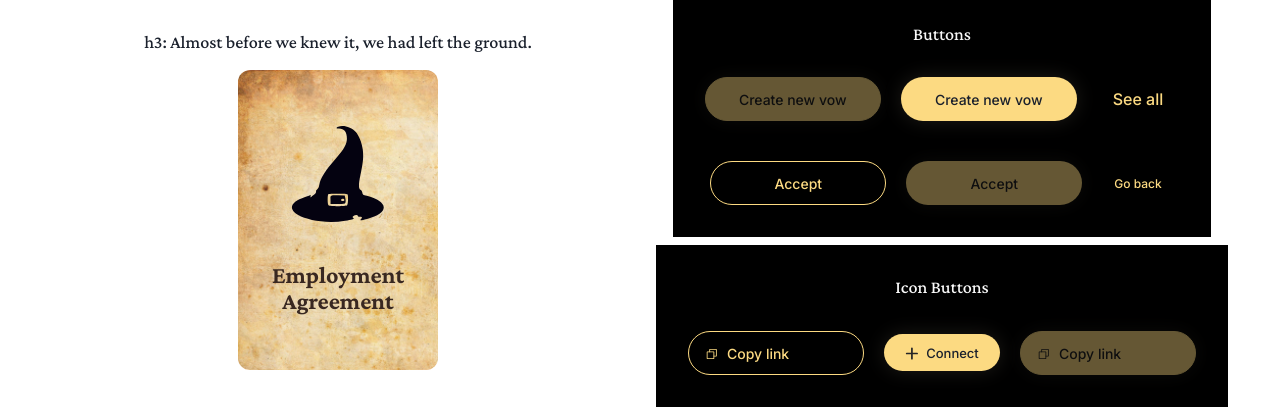
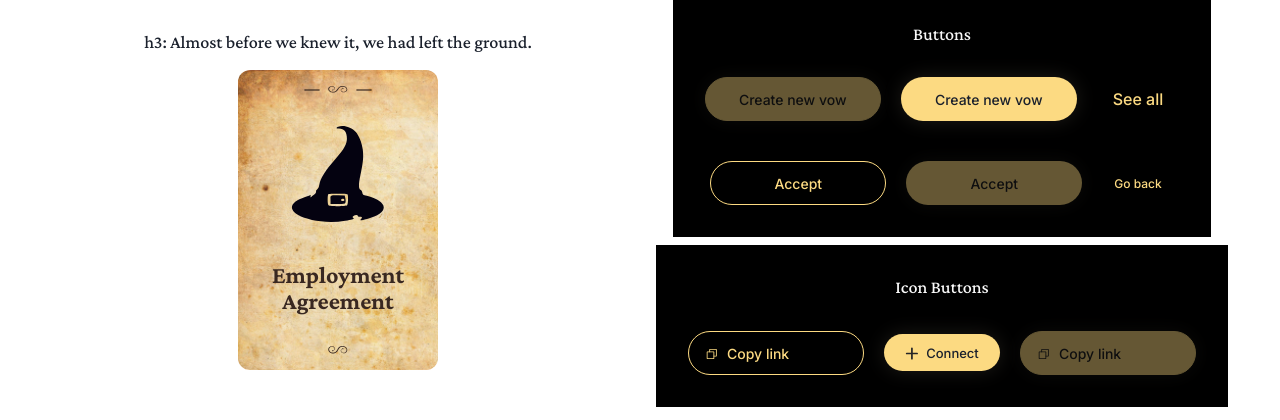
Before and after one commit to BlossomLabs/unbreakable-vows-ui, a React (Vite) app: page / in a window 1280 px wide. Shown: the part 494-914 px from the top of the page. Built offline with nearby package versions, Linux system fonts and the light colour scheme.

Commit message:
feat(vow): adds ornament to vow card

```diff
--- a/src/components/Vow/index.tsx
+++ b/src/components/Vow/index.tsx
@@ -1,6 +1,18 @@
-import { Center, Heading, VStack } from "@chakra-ui/react";
+import {
+  Center,
+  Heading,
+  VStack,
+  Image,
+  HStack,
+  Divider,
+  Box,
+  Flex,
+} from "@chakra-ui/react";
+
+import { HatIcon } from "../Illustrations";
 import bg from "../../assets/paper-vow-bg.png";
-import { HatIcon } from "../Illustrations";
+import ornament from "../../assets/ornament.svg";
+import ornamentDivider from "../../assets/ornament-divider.svg";
 
 export default function Vow({
   children,
@@ -10,14 +22,39 @@ export default function Vow({
   isSelected: boolean;
 }) {
   return (
-    <Center
+    <Box
       backgroundImage={bg}
       width={"200px"}
       height={"300px"}
-      color={"rgba(57, 40, 33, 1)"}
+      color={"secondary.500"}
       borderRadius={"xl"}
       backgroundSize={"cover"}
+      p={4}
     >
+      <Flex
+        justifyContent={"space-between"}
+        direction={"column"}
+        alignItems={"center"}
+        height={"100%"}
+      >
+        <HStack>
+          <Divider
+            orientation="horizontal"
+            width={"14px"}
+            borderColor={"secondary.500"}
+            borderRadius={"sm"}
+            borderWidth={"0.5px"}
+          />
+          <Image src={ornament} width={"20px"} />
+          <Divider
+            orientation="horizontal"
+            width={"14px"}
+            borderColor={"secondary.500"}
+            borderRadius={"sm"}
+            borderWidth={"0.5px"}
+          />
+        </HStack>
+        <Center>
           <VStack spacing={10}>
             <HatIcon boxSize={"6rem"} />
             <Heading
@@ -31,5 +68,13 @@ export default function Vow({
             </Heading>
           </VStack>
         </Center>
+
+        <HStack spacing={2}>
+          <Image src={ornamentDivider} width={"30px"} />
+          <Image src={ornament} width={"20px"} />
+          <Image src={ornamentDivider} width={"30px"} />
+        </HStack>
+      </Flex>
+    </Box>
   );
 }
--- a/src/theme/customTheme.ts
+++ b/src/theme/customTheme.ts
@@ -24,6 +24,7 @@ const theme = {
     secondary: {
       50: "#F9F9F9", // gris
       400: "rgba(162, 155, 142, 1)", // light beige
+      500: "rgba(57, 40, 33, 1)", // brown
       600: "rgba(59, 66, 74, 1)", // gris claro
       700: "rgba(37, 37, 39, 1)", // dark gray
       800: "rgba(4, 2, 16, 1)", // gris claro
```
Also changed, not shown: src/components/Illustrations/OrnamentIcon.tsx (added, +16 -0 lines), src/assets/ornament-divider.svg (added), src/assets/ornament.svg (added). Lines whose indentation alone changed are shown as unchanged.
